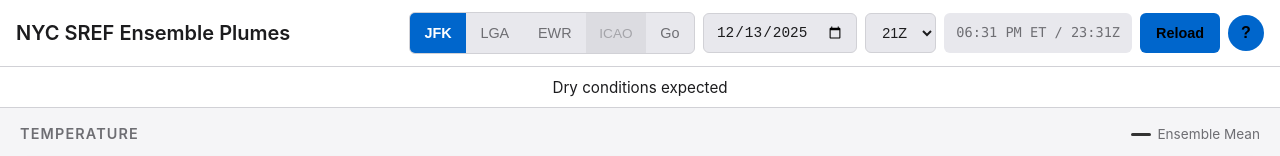
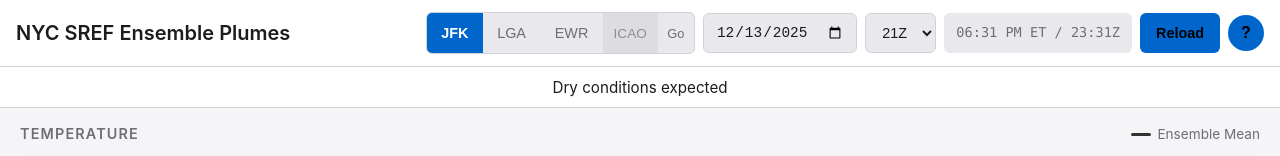
Before and after one commit to davidtorcivia/sref-viewer, a plain HTML site: page frontend/index.html in a window 1280 px wide. Shown: the top 156 px of the page. Drawn offline with nearby package versions, Linux system fonts and the light colour scheme; no server answers.

Commit message:
Fix: custom station validation, styling, and Go button

```diff
--- a/frontend/css/styles.css
+++ b/frontend/css/styles.css
@@ -179,26 +179,33 @@
 
 /* Custom Station Input */
 #customStation {
-    width: 60px;
+    width: 55px;
     text-align: center;
     text-transform: uppercase;
     font-weight: 500;
-    background: transparent;
+    background: var(--surface2);
     border: none;
-    color: var(--text-dim);
-    padding: 0.5rem 0.4rem;
+    color: var(--text);
+    padding: 0.5rem 0.3rem;
     font-size: 0.85rem;
+    box-sizing: border-box;
 }
 
 #customStation::placeholder {
     color: var(--text-dim);
-    opacity: 0.5;
+    opacity: 0.7;
 }
 
 #customStation:focus {
     outline: none;
     color: var(--text);
-    background: rgba(255, 255, 255, 0.05);
+    background: var(--surface);
+}
+
+/* Custom Station Go Button */
+#customStationBtn {
+    font-size: 0.8rem;
+    padding: 0.5rem 0.6rem;
 }
 
 /* Help Button */
--- a/frontend/js/app.js
+++ b/frontend/js/app.js
@@ -433,8 +433,9 @@
 // ============ Custom Station ============
 function handleCustomStation() {
     const input = elements.customStation.value.trim().toUpperCase();
-    if (!input || input.length !== 4) return;
-    if (!/^[A-Z]{4}$/.test(input)) return;
+    // Allow 3 or 4 letter station codes
+    if (!input || input.length < 3 || input.length > 4) return;
+    if (!/^[A-Z]{3,4}$/.test(input)) return;
     if (input === state.station) return;
 
     // Deselect other buttons
```
Also changed, not shown: backend/server.js (+4 -4 lines).
